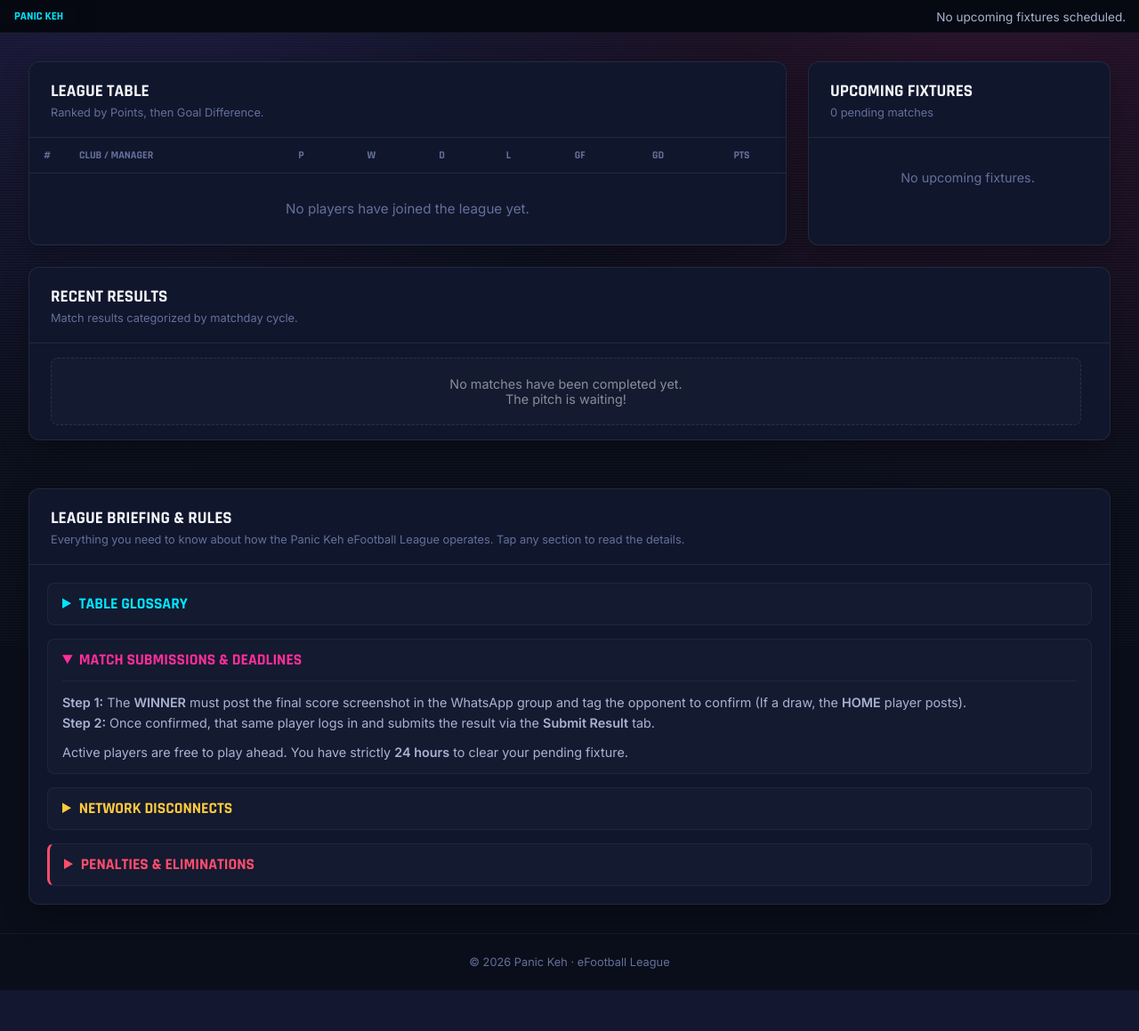
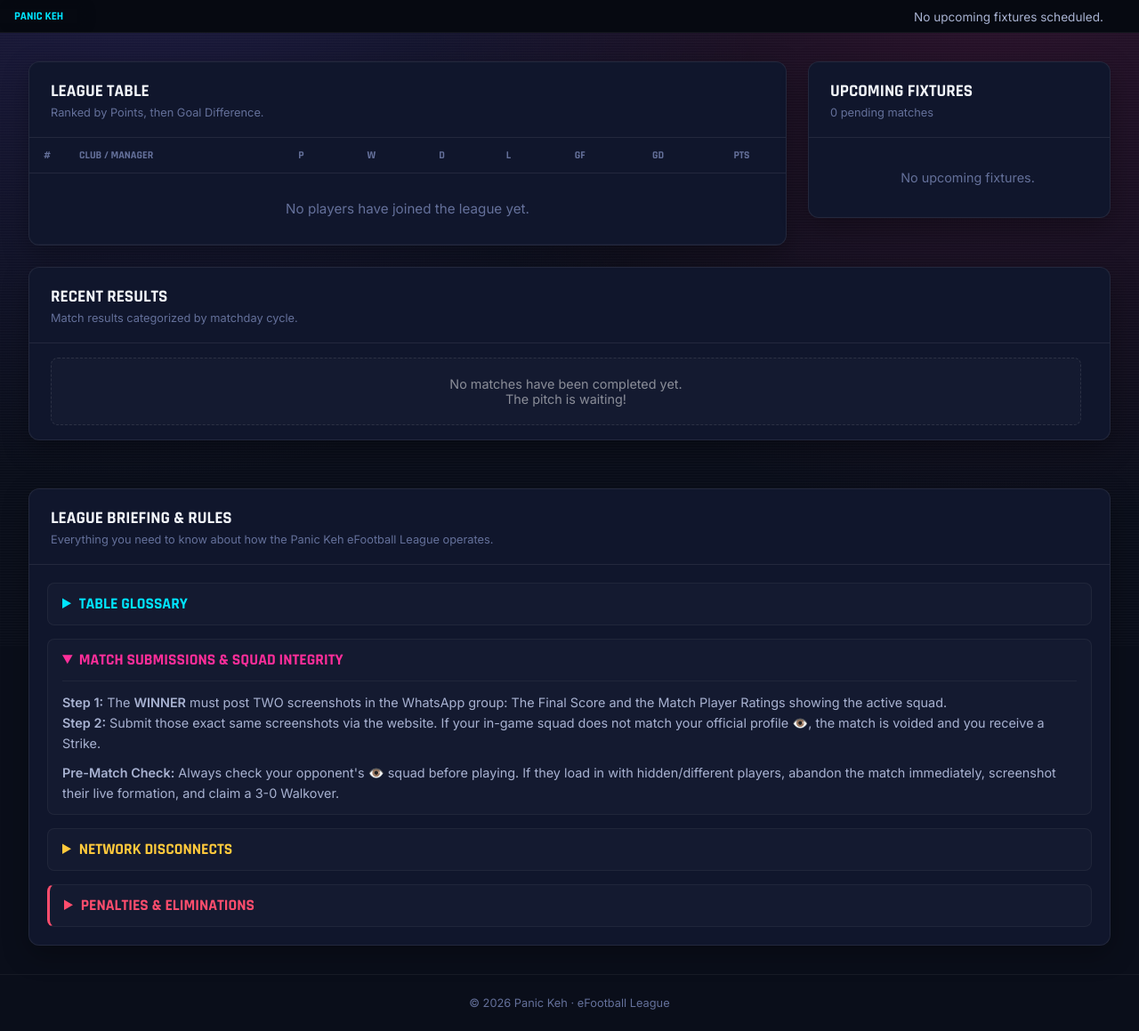
Before and after one commit to Emmanuel-Onyenwe/Efootball-League, a Flask app: page / in a window 1280 px wide, after a click on "MATCH SUBMISSIONS & SQUAD INTEGRITY". Shown: the part 73-1232 px from the top of the page at 89% size. Before the commit the page ends 1186 px from the top, so only its background shows below. Run offline with Flask 3, Linux system fonts and the light colour scheme; the visitor is signed in with stand-in values (Sample User, id 1); data comes from the database, SQL or seed files in the repository; data that the repository does not hold is empty.

Commit message:
Adjust marquee speed and layout styles

```diff
--- a/templates/index.html
+++ b/templates/index.html
@@ -63,13 +63,16 @@
   .marquee-container { flex: 1; overflow: hidden; white-space: nowrap; }
   .marquee-content {
     display: inline-block; padding-left: 100%;
-    animation: marquee 50s linear infinite; color: var(--text-mid); font-size: 0.85rem;
+    animation: marquee 45s linear infinite; color: var(--text-mid); font-size: 0.85rem;
   }
   @keyframes marquee {
     0%   { transform: translate(0, 0); }
     100% { transform: translate(-100%, 0); }
   }
-  .layout-grid { position: relative; z-index: 1; display: grid; grid-template-columns: 1fr 340px; gap: 24px; padding: 32px; max-width: 1400px; margin: 0 auto; flex: 1; width: 100%; align-content: start; }
+
+  /* LAYOUT FIX: align-items: start allows panels to scroll independently without stretching */
+  .layout-grid { position: relative; z-index: 1; display: grid; grid-template-columns: 1fr 340px; gap: 24px; padding: 32px; max-width: 1400px; margin: 0 auto; flex: 1; width: 100%; align-content: start; align-items: start; }
+
   @media (max-width: 960px) { .layout-grid { grid-template-columns: 1fr; } }
   @media (max-width: 768px) {
     .top-bar { flex-direction: column; gap: 16px; text-align: center; padding: 20px 15px; }
@@ -110,9 +113,17 @@
   .modal-input { width: 100%; padding: 12px; margin: 10px 0 20px; background: #1B2340; border: 1px solid rgba(255,255,255,0.1); color: white; border-radius: 5px; box-sizing: border-box; }
   .modal-btn { width: 100%; padding: 12px; background: var(--grad-brand); border: none; color: black; font-weight: bold; border-radius: 5px; cursor: pointer; }
 
+  /* SCROLLBAR FIXES */
   .side-panel { display: flex; flex-direction: column; }
-  .fixture-scroll-box { overflow-y: auto; padding-right: 5px; max-height: 650px; }
-  @media (max-width: 960px) { .fixture-scroll-box { max-height: 240px; } }
+  .fixture-scroll-box { overflow-y: auto; padding-right: 5px; max-height: 600px; }
+
+  .fixture-scroll-box::-webkit-scrollbar { width: 6px; }
+  .fixture-scroll-box::-webkit-scrollbar-track { background: rgba(255,255,255,0.02); border-radius: 10px; }
+  .fixture-scroll-box::-webkit-scrollbar-thumb { background: rgba(255,255,255,0.15); border-radius: 10px; }
+  .fixture-scroll-box::-webkit-scrollbar-thumb:hover { background: var(--cyan); }
+
+  /* Increased Mobile Height */
+  @media (max-width: 960px) { .fixture-scroll-box { max-height: 450px; } }
 
   .custom-crest {
     display: inline-flex; align-items: center; justify-content: center;
@@ -126,7 +137,6 @@
     color: #111; text-shadow: 0px 1px 1px rgba(255,255,255,0.4);
   }
 
-  /* FORCE DARK MODE ON DROPDOWN LISTS */
   select option, select optgroup {
     background-color: var(--bg-panel);
     color: var(--text-hi);
@@ -297,7 +307,6 @@
         ⚙️ Edit Profile <span style="text-transform: none; color: var(--text-mid); font-size: 0.75rem;">(Gamertag, Team & Squad)</span>
       </summary>
 
-      <!-- Checks if the league has started -->
       {% if fixtures or completed_by_matchday %}
         <div style="margin-top: 15px; padding: 16px; background: rgba(255, 77, 109, 0.1); border: 1px solid rgba(255, 77, 109, 0.3); border-radius: 8px; text-align: center;">
           <p style="color: var(--text-hi); font-size: 0.95rem; margin: 0;">
@@ -436,32 +445,32 @@
 
           <div class="fixture-teams" style="display: flex; justify-content: space-between; align-items: center; gap: 10px;">
 
-            <!-- Home Team (Left) with Eye Icon aligned Left -->
-            <div style="flex: 1; display: flex; align-items: center; gap: 8px; text-align: left;">
+            <!-- Home Team (Left) -->
+            <div style="flex: 1; display: flex; align-items: center; gap: 8px; text-align: left; min-width: 0;">
               {{ render_crest(match.player_a.emblem) }}
-              <div>
-                <div style="font-size: 0.80rem; font-weight: 700; text-transform: uppercase; display: flex; align-items: center; gap: 5px;">
+              <div style="min-width: 0;">
+                <div style="font-size: 0.75rem; font-weight: 700; text-transform: uppercase; display: flex; align-items: center; gap: 4px; flex-wrap: wrap; word-break: break-word;">
                   {{ match.player_a.emblem }}
                   {% if match.player_a.squad_img %}
                     <span onclick="showSquad('{{ match.player_a.squad_img }}')" style="cursor: pointer; font-size: 0.95rem; line-height: 1;" title="View Squad">👁️</span>
                   {% endif %}
                 </div>
-                <div style="font-size: 0.65rem; color: var(--text-mid); font-weight: normal; margin-top: 1px;">{{ match.player_a.name }}</div>
+                <div style="font-size: 0.65rem; color: var(--text-mid); font-weight: normal; margin-top: 1px; white-space: nowrap; overflow: hidden; text-overflow: ellipsis;">{{ match.player_a.name }}</div>
               </div>
             </div>
 
-            <div class="fixture-vs" style="width: 30px; text-align: center;">VS</div>
+            <div class="fixture-vs" style="width: 30px; text-align: center; flex-shrink: 0;">VS</div>
 
-            <!-- Away Team (Right) with Eye Icon aligned Right -->
-            <div style="flex: 1; display: flex; align-items: center; justify-content: flex-end; gap: 8px; text-align: right;">
-              <div>
-                <div style="font-size: 0.80rem; font-weight: 700; text-transform: uppercase; display: flex; align-items: center; justify-content: flex-end; gap: 5px;">
+            <!-- Away Team (Right) -->
+            <div style="flex: 1; display: flex; align-items: center; justify-content: flex-end; gap: 8px; text-align: right; min-width: 0;">
+              <div style="min-width: 0;">
+                <div style="font-size: 0.75rem; font-weight: 700; text-transform: uppercase; display: flex; align-items: center; justify-content: flex-end; gap: 4px; flex-wrap: wrap; word-break: break-word;">
                   {% if match.player_b.squad_img %}
                     <span onclick="showSquad('{{ match.player_b.squad_img }}')" style="cursor: pointer; font-size: 0.95rem; line-height: 1;" title="View Squad">👁️</span>
                   {% endif %}
                   {{ match.player_b.emblem }}
                 </div>
-                <div style="font-size: 0.65rem; color: var(--text-mid); font-weight: normal; margin-top: 1px;">{{ match.player_b.name }}</div>
+                <div style="font-size: 0.65rem; color: var(--text-mid); font-weight: normal; margin-top: 1px; white-space: nowrap; overflow: hidden; text-overflow: ellipsis;">{{ match.player_b.name }}</div>
               </div>
               {{ render_crest(match.player_b.emblem) }}
             </div>
@@ -505,7 +514,7 @@
 
             <div style="display: flex; justify-content: space-between; align-items: center; gap: 8px;">
 
-              <!-- PLAYER A (LEFT ALIGNED) -->
+              <!-- PLAYER A -->
               <div style="flex: 1; display: flex; align-items: center; gap: 8px;">
                 {{ render_crest(match.player_a.emblem) }}
                 <div style="text-align: left; white-space: nowrap; overflow: hidden; text-overflow: ellipsis;">
@@ -531,7 +540,7 @@
                 {% endif %}
               </div>
 
-              <!-- PLAYER B (RIGHT ALIGNED) -->
+              <!-- PLAYER B -->
               <div style="flex: 1; display: flex; justify-content: flex-end; align-items: center; gap: 8px;">
                 <div style="text-align: right; white-space: nowrap; overflow: hidden; text-overflow: ellipsis;">
                   <div style="font-weight: 700; color: var(--text-hi); font-size: 0.85rem; line-height: 1.2;">{{ match.player_b.emblem }}</div>
@@ -569,7 +578,7 @@
     <section class="panel" style="grid-column: 1 / -1; margin-top: 10px;">
       <div class="panel-header">
         <h2>League Briefing & Rules</h2>
-        <p>Everything you need to know about how the Panic Keh eFootball League operates. Tap any section to read the details.</p>
+        <p>Everything you need to know about how the Panic Keh eFootball League operates.</p>
       </div>
       <div style="padding: 20px; display: flex; flex-direction: column; gap: 15px;">
         <details style="background: rgba(255,255,255,0.02); padding: 12px 16px; border-radius: 8px; border: 1px solid rgba(255,255,255,0.05);">
@@ -588,15 +597,15 @@
         </details>
         <details style="background: rgba(255,255,255,0.02); padding: 12px 16px; border-radius: 8px; border: 1px solid rgba(255,255,255,0.05);">
           <summary style="color: var(--magenta); font-family: var(--font-heading); text-transform: uppercase; font-size: 1.1rem; font-weight: bold; cursor: pointer; outline: none;">
-            Match Submissions & Deadlines
+            Match Submissions & Squad Integrity
           </summary>
           <div style="margin-top: 12px; border-top: 1px solid rgba(255,255,255,0.05); padding-top: 12px;">
             <p style="color: var(--text-mid); font-size: 0.9rem; line-height: 1.6; margin-bottom: 10px;">
-              <strong>Step 1:</strong> The <strong>WINNER</strong> must post the final score screenshot in the WhatsApp group and tag the opponent to confirm (If a draw, the <strong>HOME</strong> player posts).<br>
-              <strong>Step 2:</strong> Once confirmed, that same player logs in and submits the result via the <strong>Submit Result</strong> tab.
+              <strong>Step 1:</strong> The <strong>WINNER</strong> must post TWO screenshots in the WhatsApp group: The Final Score and the Match Player Ratings showing the active squad.<br>
+              <strong>Step 2:</strong> Submit those exact same screenshots via the website. If your in-game squad does not match your official profile 👁️, the match is voided and you receive a Strike.
             </p>
             <p style="color: var(--text-mid); font-size: 0.9rem; line-height: 1.6;">
-              Active players are free to play ahead. You have strictly <strong>24 hours</strong> to clear your pending fixture.
+              <strong>Pre-Match Check:</strong> Always check your opponent's 👁️ squad before playing. If they load in with hidden/different players, abandon the match immediately, screenshot their live formation, and claim a 3-0 Walkover.
             </p>
           </div>
         </details>
@@ -703,7 +712,6 @@
     </div>
   </div>
 
-  <!-- ENLARGED SQUAD REVEAL MODAL (Optimized for PC View) -->
   <div id="squadModal" class="modal-overlay" onclick="closeSquad()">
     <div class="modal-card" style="padding: 10px; width: 95%; max-width: 900px; background: #0A0E1A;" onclick="event.stopPropagation()">
       <button class="close-btn" onclick="closeSquad()" style="top: -15px; right: -10px; background: var(--violet); width: 32px; height: 32px; border-radius: 50%; font-size: 1.5rem; color: white; display: flex; align-items: center; justify-content: center; box-shadow: 0 4px 10px rgba(0,0,0,0.5);">&times;</button>
```
